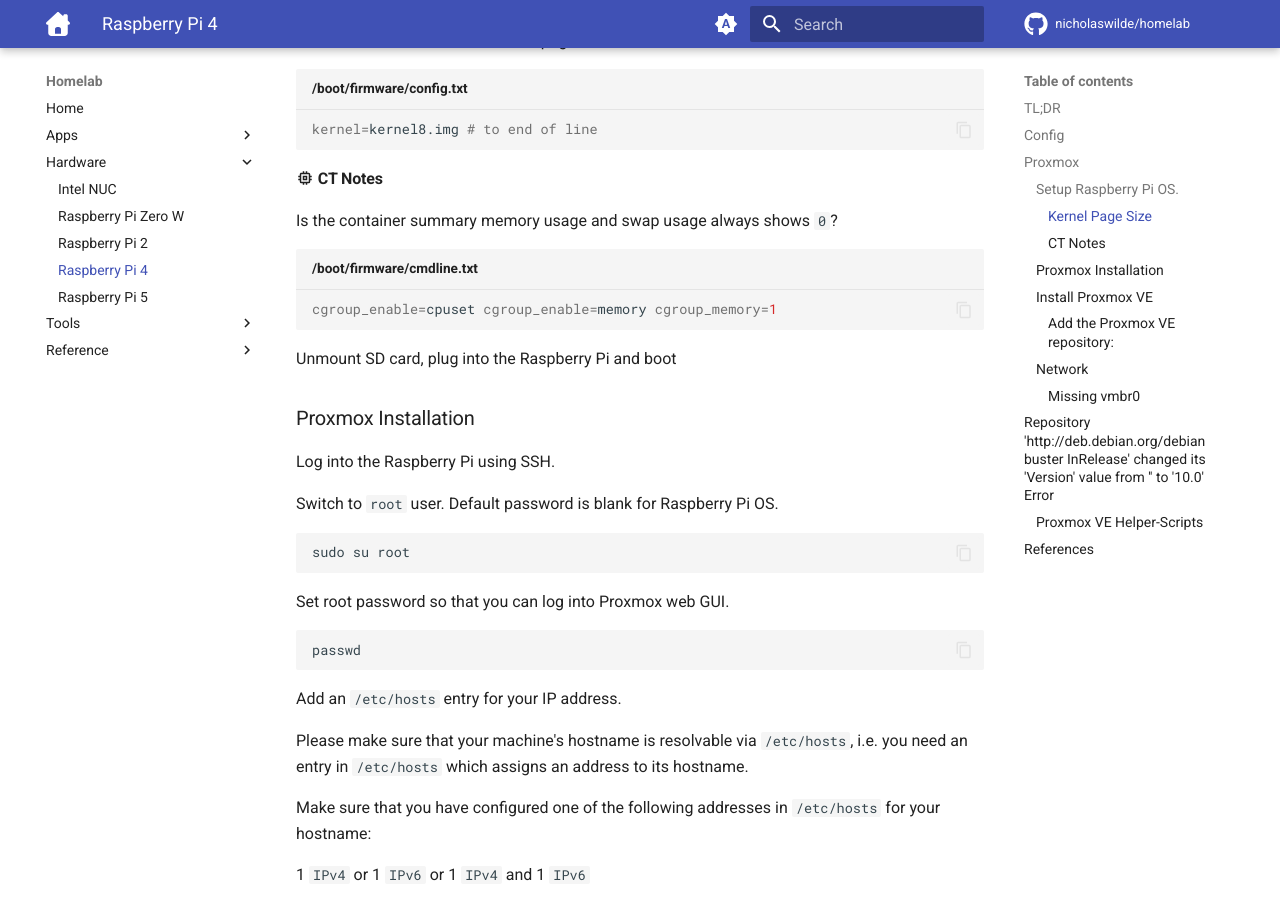
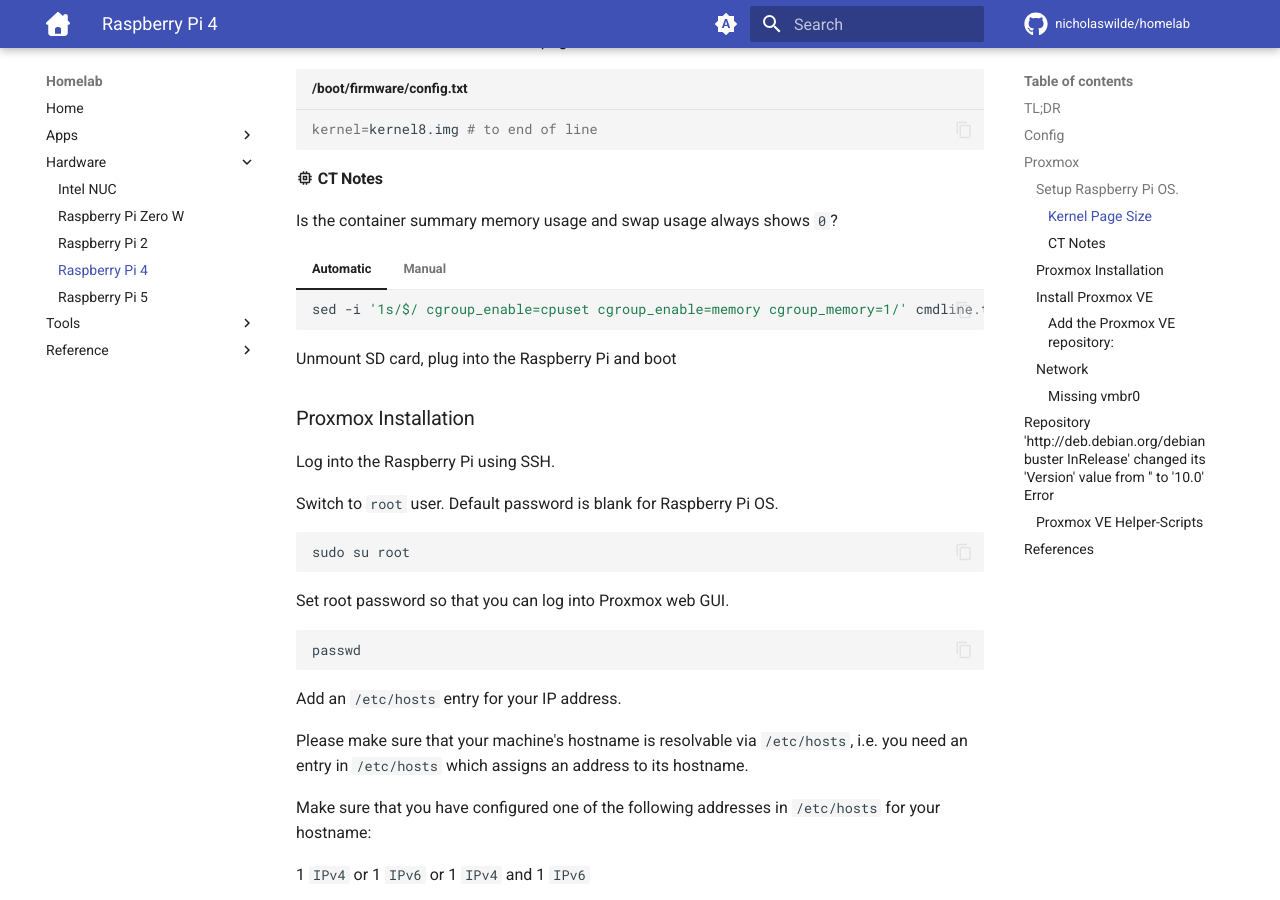
Before and after one commit to nicholaswilde/homelab, an MkDocs documentation site: the page built from docs/hardware/rpi4.md, in a window 1280 px wide and 900 px high, scrolled down 1750 px. Built offline with MkDocs 1.6.1 and Material for MkDocs 9.7.7, drawn with Linux system fonts in a browser that asks for light colours; emoji names are drawn with the system emoji font; comment, search, counter and statistics services are not loaded.

Commit message:
Update rpi4.md

````diff
--- a/docs/hardware/rpi4.md
+++ b/docs/hardware/rpi4.md
@@ -85,9 +85,17 @@
 
 Is the container summary memory usage and swap usage always shows `0`?
 
-```shell title="/boot/firmware/cmdline.txt"
-cgroup_enable=cpuset cgroup_enable=memory cgroup_memory=1
-```
+=== "Automatic"
+
+    ```shell
+    sed -i '1s/$/ cgroup_enable=cpuset cgroup_enable=memory cgroup_memory=1/' cmdline.txt
+    ```
+
+=== "Manual"
+
+    ```shell title="/boot/firmware/cmdline.txt"
+    cgroup_enable=cpuset cgroup_enable=memory cgroup_memory=1
+    ```
 
 Unmount SD card, plug into the Raspberry Pi and boot
 
````
